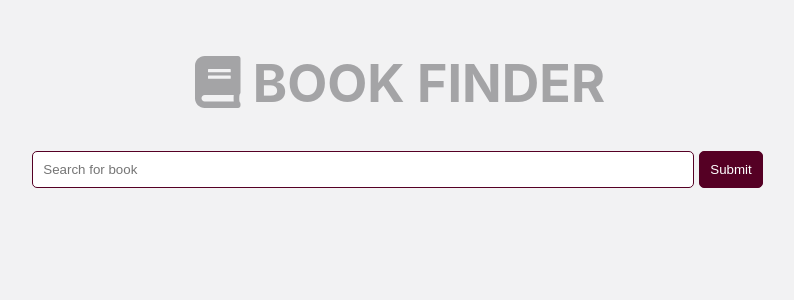
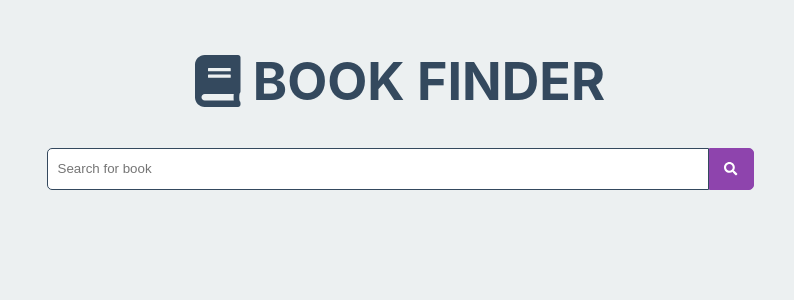
Before and after one commit to cMikolai/react-book-finder, a React (Create React App) app: page / in a window 1280 px wide. Shown: the top 300 px of the page, without its empty margins (240-1034 px from the left). Built offline with nearby package versions, Linux system fonts and the light colour scheme.

Commit message:
updatet UI

```diff
--- a/src/App.css
+++ b/src/App.css
@@ -1,10 +1,10 @@
 body {
-  background-color: #f2f2f3;
+  background-color: #ecf0f1;
 }
 
 h1 {
   margin-top: 0;
-  color: #a4a4a6;
+  color: #34495e;
 }
 
 h2 {
@@ -75,26 +75,34 @@ li.book-card {
 
 button {
   padding: 10px;
-  background-color: #550024;
+  background-color: #8e44ad;
   color: #fff;
-  border: none;
+  border: 1px solid #8e44ad;
   border-radius: 5px;
+}
+
+.search-submit {
+  border-bottom-left-radius: 0;
+  border-top-left-radius: 0;
+  border-bottom-right-radius: 5px;
+  border-top-right-radius: 5px;
+  height: 42px;
+  width: 45px;
 }
 
 input {
   padding: 10px;
-  background-color: #550024;
+  background-color: #8e44ad;
   color: #fff;
-  border: none;
-  border-radius: 5px;
-  margin-right: 5px;
-  border: 1px solid #550024;
+  border-bottom-left-radius: 5px;
+  border-top-left-radius: 5px;
 }
 
 input#booksearch {
   width: 50vw;
+  height: 20px;
   background-color: #fff;
-  border: 1px solid #550024;
+  border: 1px solid #34495e;
   color: black;
 }
 
@@ -102,9 +110,8 @@ label {
   display: none;
 }
 
-button:hover,
-input:hover {
-  background-color: #870d4c;
+button:hover {
+  background-color: #9b59b6;
   cursor: pointer;
 }
 
--- a/src/App.js
+++ b/src/App.js
@@ -3,9 +3,9 @@ import './App.css';
 import NoBook from './nobook.png'
 import { library } from '@fortawesome/fontawesome-svg-core'
 import { FontAwesomeIcon } from '@fortawesome/react-fontawesome'
-import { faBook, faExclamationCircle } from '@fortawesome/free-solid-svg-icons'
+import { faBook, faExclamationCircle, faSearch } from '@fortawesome/free-solid-svg-icons'
 
-library.add(faBook, faExclamationCircle)
+library.add(faBook, faExclamationCircle, faSearch)
 
 class Search extends Component {
   render() {
@@ -14,7 +14,9 @@ class Search extends Component {
         <form onSubmit={this.props.searchBooks}>
           <label htmlFor="booksearch">Search book:</label>
           <input type="text" name="name" placeholder="Search for book" id="booksearch" value={this.props.input} required='required' onChange={this.props.onChange} />
-          <input type="submit" value="Submit"/>
+          <button type="submit" className="search-submit" value="Submit">
+            <FontAwesomeIcon icon="search" />
+          </button>
         </form>
       </div>
     );
```
